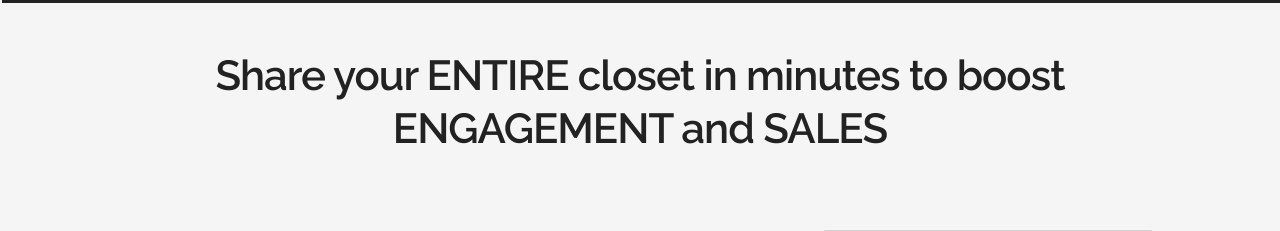
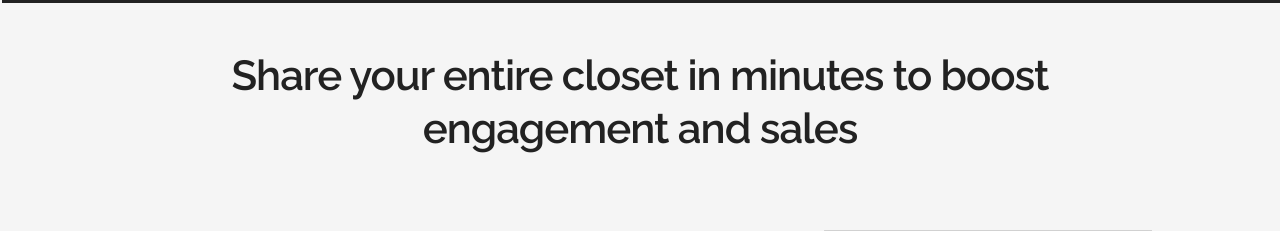
Before and after one commit to linstantnoodles/shouldiputitback, a Flask app: page /sharespell in a window 1280 px wide. Shown: the part 114-345 px from the top of the page. Run offline with Flask 2, Linux system fonts and the light colour scheme.

Commit message:
Undo capitalization

```diff
--- a/templates/sharespell.html
+++ b/templates/sharespell.html
@@ -1,7 +1,7 @@
 {% extends "base.html" %}
 {% block title %}ShareSpell{% endblock %}
 {% block content %}
-    <h2 class="announce">Share your ENTIRE closet in minutes to boost ENGAGEMENT and SALES</h2>
+    <h2 class="announce">Share your entire closet in minutes to boost engagement and sales</h2>
     <div class="features">
         <div id="feature-one">
             <div class="info">
```
